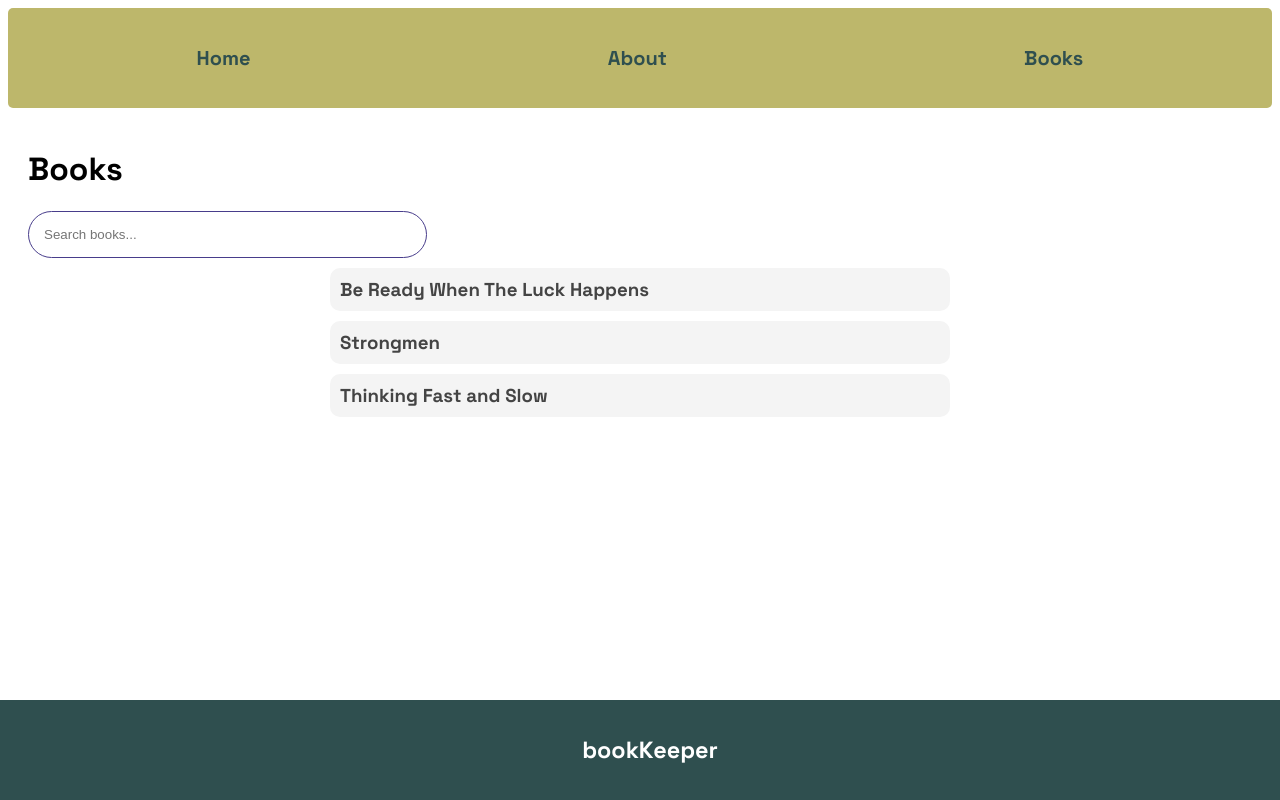
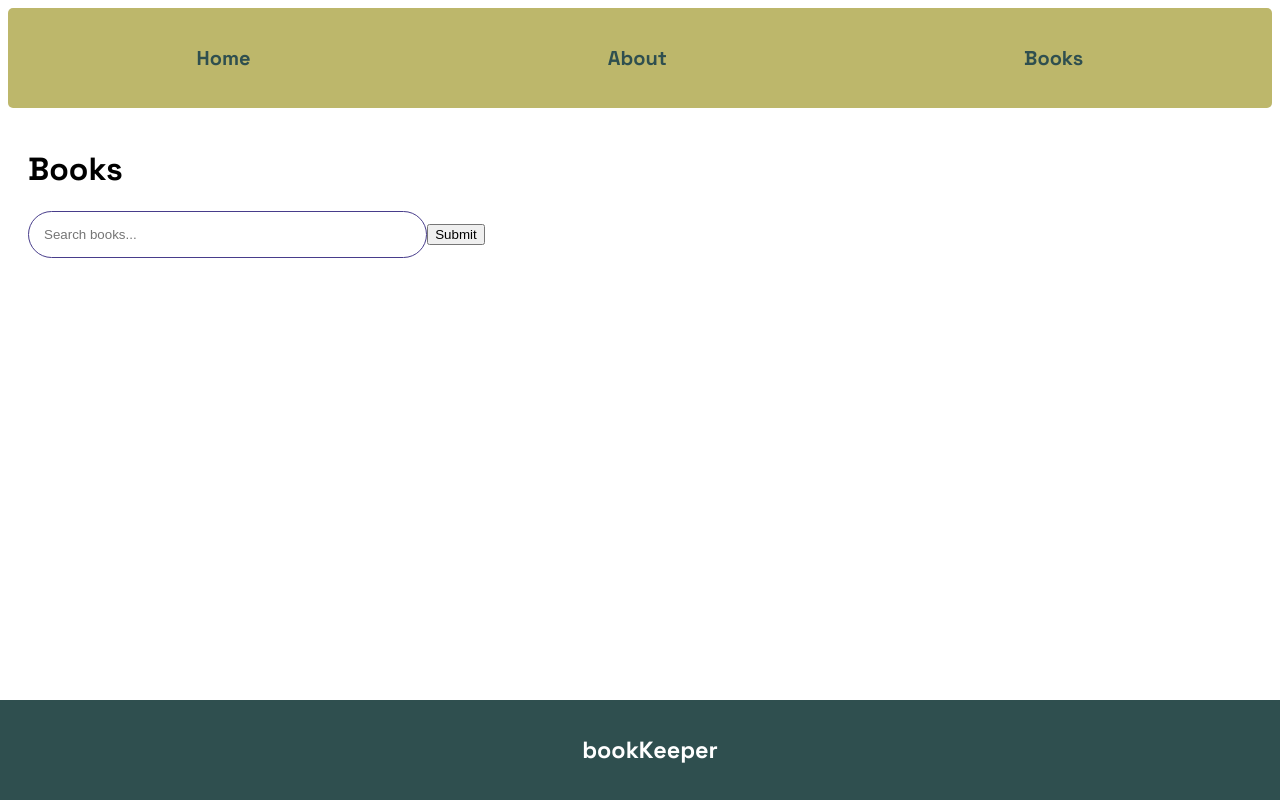
Before and after one commit to lauble/book-keeper, a Vue app: page /books in a window 1280 px wide. Built offline with nearby package versions, Linux system fonts and the light colour scheme.

Commit message:
add fetch Google Books API function

```diff
--- a/src/views/books/BooksView.vue
+++ b/src/views/books/BooksView.vue
@@ -4,9 +4,11 @@
 
     <input class="search" type="text" v-model="input" placeholder="Search books..." />
 
+    <button @click="fetchData">Submit</button>
+
     <div v-for="book in books" :key="book.id" class="book">
       <router-link :to="{ name: 'book-details', params: { id: book.id } }">
-        <h3>{{ book.title }}</h3>
+        <h3>{{ book.volumeInfo.title }}</h3>
       </router-link>
     </div>
   </div>
@@ -16,30 +18,25 @@
 export default {
   data() {
     return {
-      books: [
-        {
-          id: 1,
-          title: 'Be Ready When The Luck Happens',
-          author: 'Ina Garten',
-          year: 2024,
-          details: 'Lorem, ipsum dolor sit amet consectetur adipisicing elit.',
-        },
-        {
-          id: 2,
-          title: 'Strongmen',
-          author: 'Ruth Ben-Ghiat',
-          year: 2020,
-          details: 'Lorem, ipsum dolor sit amet consectetur adipisicing elit.',
-        },
-        {
-          id: 3,
-          title: 'Thinking Fast and Slow',
-          author: 'Daniel Kahneman',
-          year: 2011,
-          details: 'Lorem, ipsum dolor sit amet consectetur adipisicing elit.',
-        },
-      ],
+      input: '',
+      books: [],
     }
+  },
+  methods: {
+    fetchData() {
+      fetch(`https://www.googleapis.com/books/v1/volumes?q=${this.input}`, {
+        method: 'GET',
+      })
+        .then((res) => {
+          res.json().then((data) => {
+            this.books = data.items // returns array of objects
+            console.log(data)
+          })
+        })
+        .catch((err) => {
+          console.error(err)
+        })
+    },
   },
 }
 </script>
```
